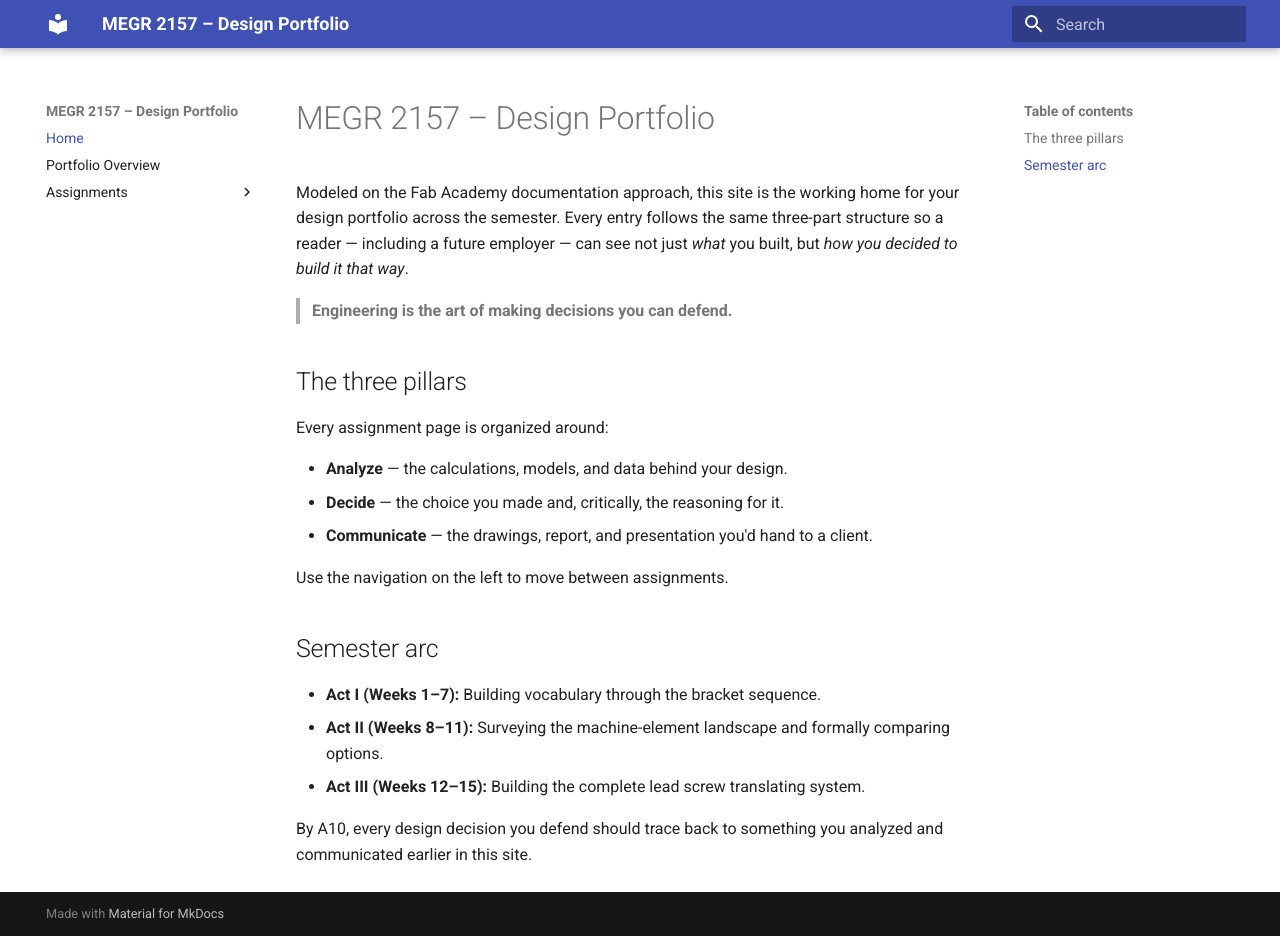
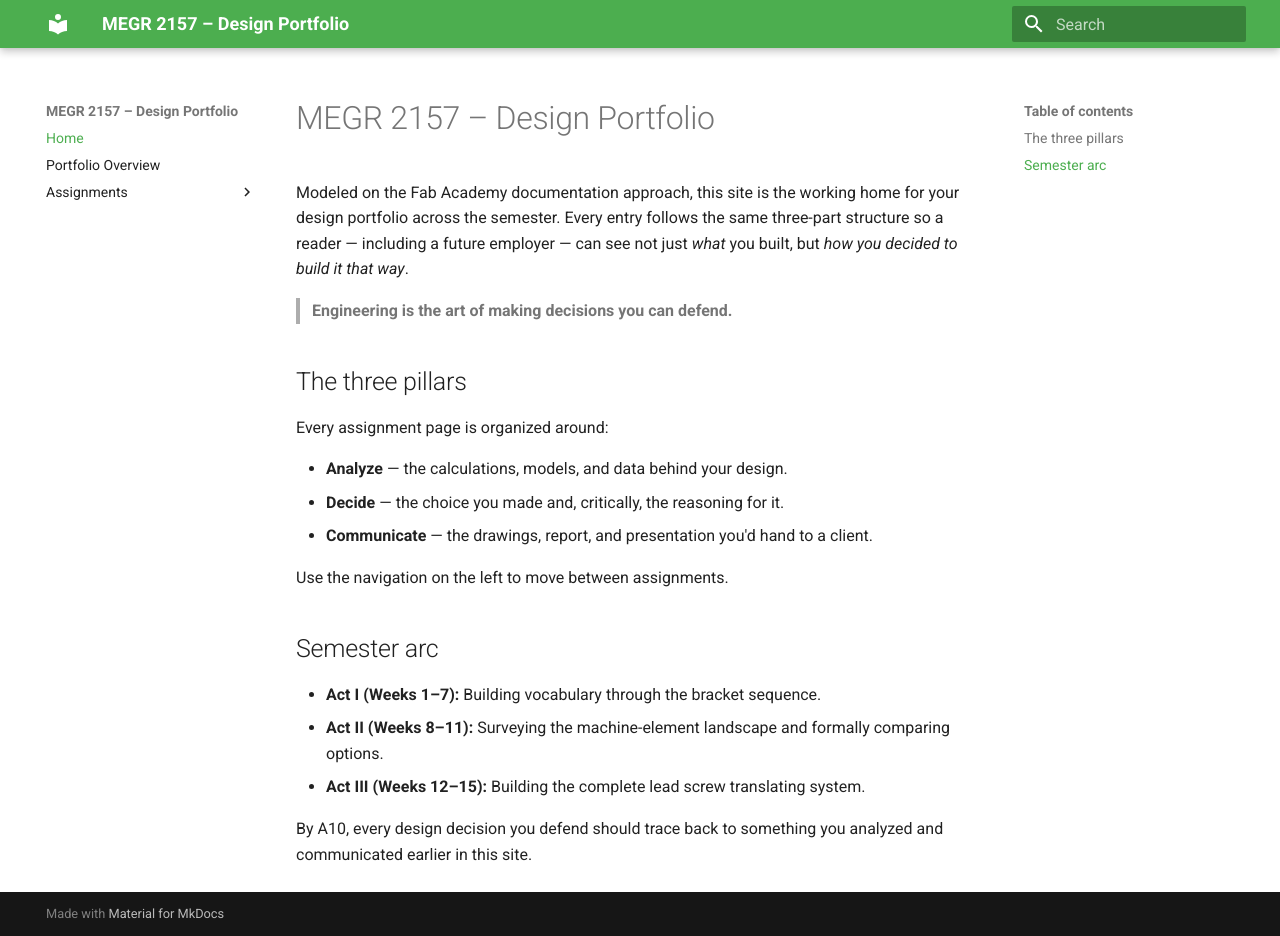
Before and after one commit to Ecornett5806/megr2157-portfolio, an MkDocs documentation site: the page built from docs/index.md, in a window 1280 px wide and 936 px high. Built offline with MkDocs 1.6.1 and Material for MkDocs 9.7.7, drawn with Linux system fonts in a browser that asks for light colours.

Commit message:
Change primary color from indigo to green

```diff
--- a/mkdocs.yml
+++ b/mkdocs.yml
@@ -4,7 +4,7 @@ site_description: Design portfolio documentation, built with the Analyze / Decid
 theme:
   name: material
   palette:
-    primary: indigo
+    primary: green
   features:
     - navigation.instant
     - navigation.tracking
```
